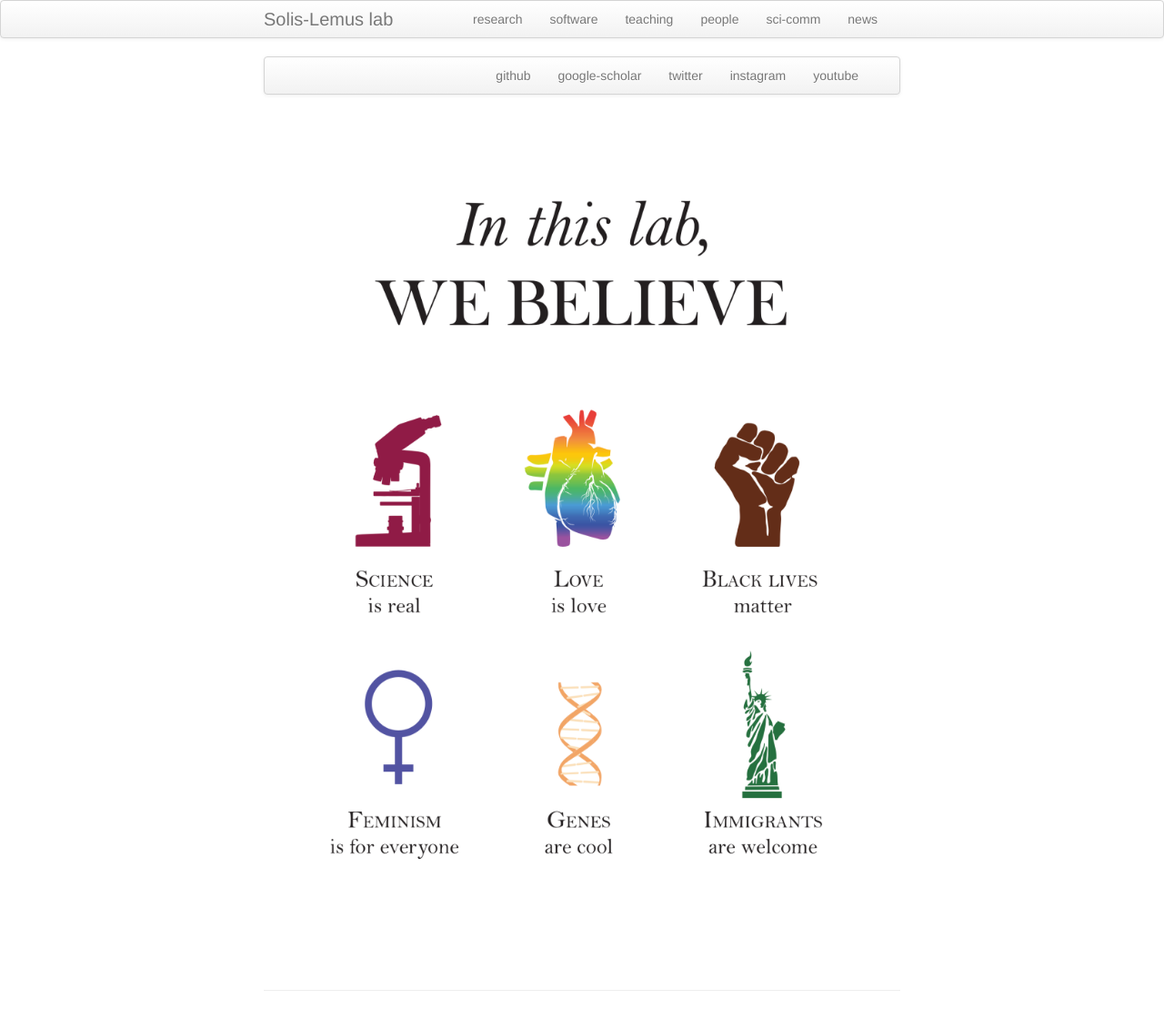
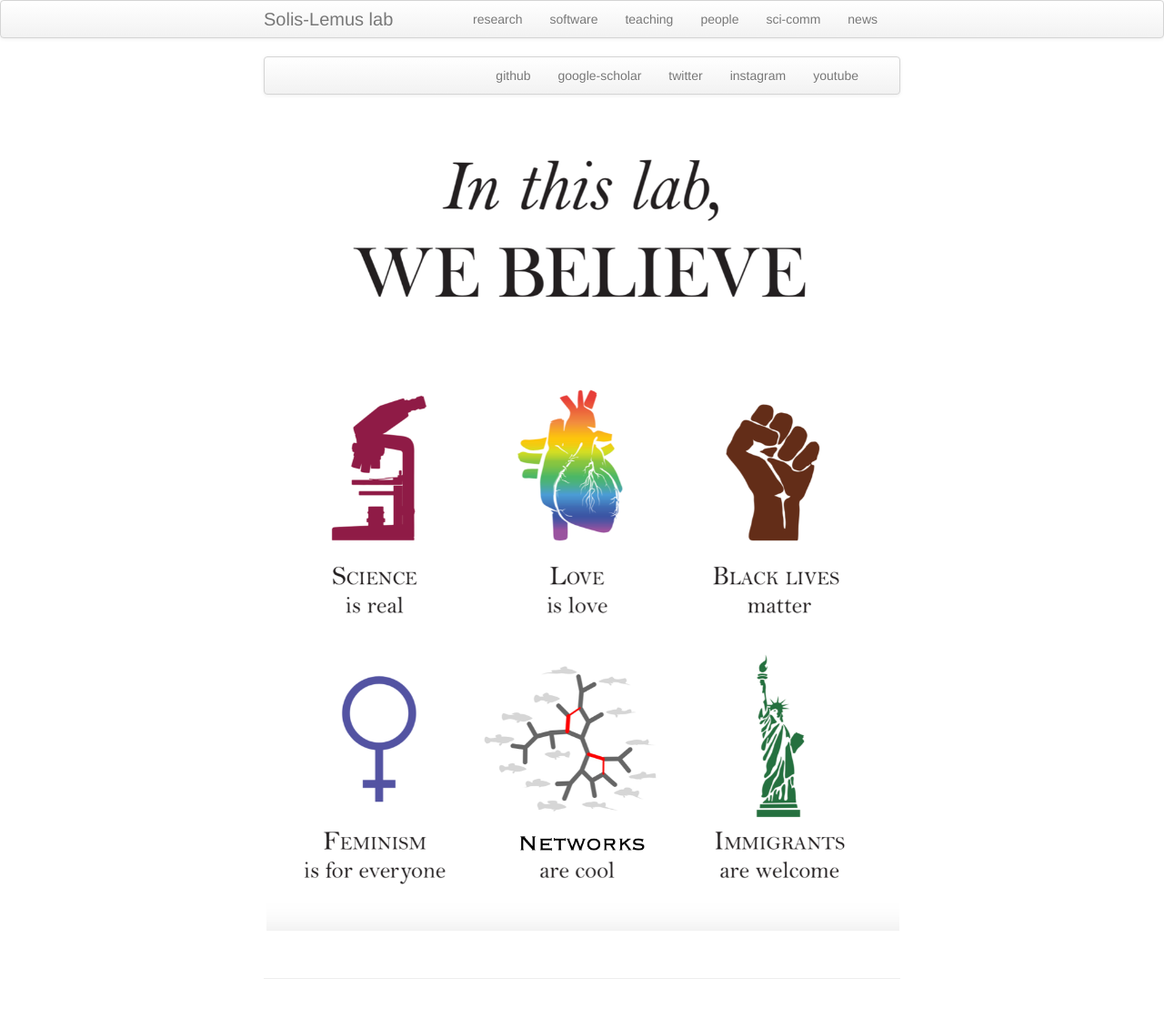
Before and after one commit to solislemuslab/solislemuslab.github.io, a Jekyll site: the page built from index.md, in a window 1280 px wide. Shown: the whole page at 91% size. Built offline with Jekyll 4.4.1, drawn with Linux system fonts in a browser that asks for light colours.

Commit message:
test on lab index image

```diff
--- a/index.md
+++ b/index.md
@@ -20,7 +20,7 @@
 <tr>
   <td class="left">
     <a href="https://sammykatta.com/diversity">
-        <img src="assets/pics/lab-dna.png" alt="diversity" title="Sammy Katta: Diversity-Inclusion"/>
+        <img src="assets/pics/in-this-lab.png" alt="diversity" title="Sammy Katta: Diversity-Inclusion"/>
     </a>
   </td>
   <td class="right">
```
Also changed, not shown: assets/pics/in-this-lab.png (added).
